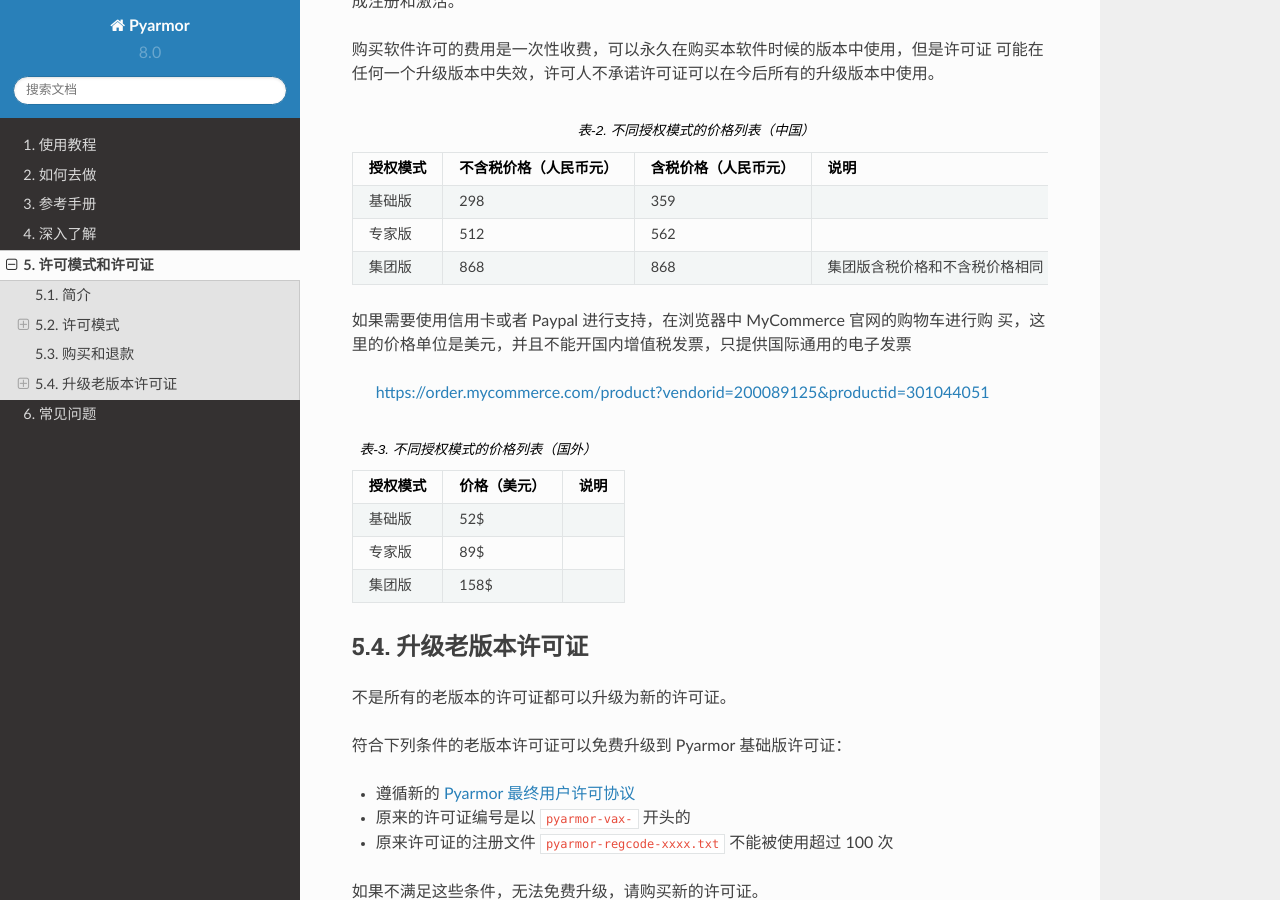
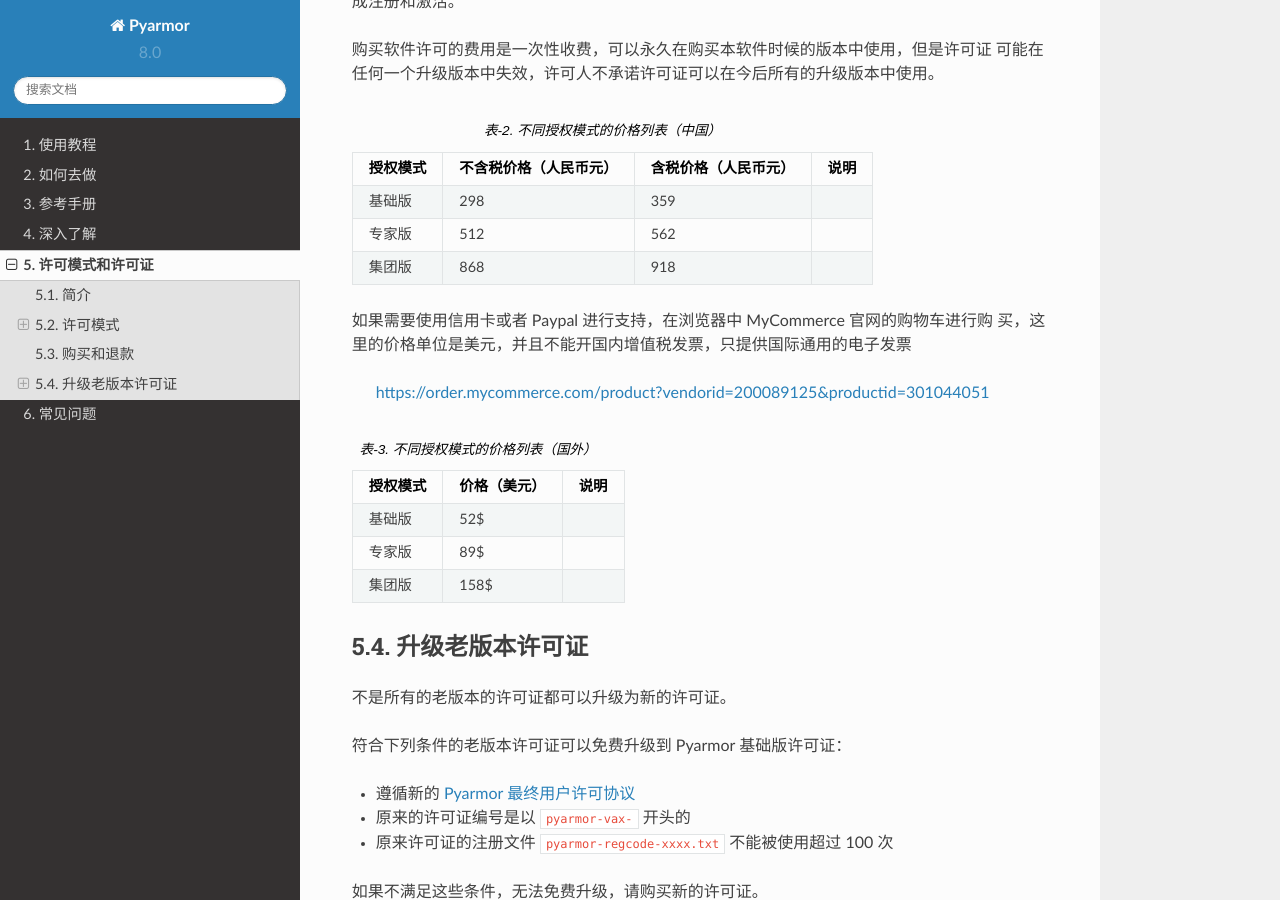
Before and after one commit to dashingsoft/pyarmor-docs-zh, a Sphinx documentation site: the page built from docs/licenses.rst, in a window 1280 px wide and 900 px high, scrolled down 2765 px. Built offline with Sphinx 7.4.7 and the Read the Docs theme 2.0.0, drawn with Linux system fonts in a browser that asks for light colours.

Commit message:
Refine doc

```diff
--- a/docs/licenses.rst
+++ b/docs/licenses.rst
@@ -135,8 +135,8 @@
      -
    * - 集团版
      - 868
-     - 868
-     - 集团版含税价格和不含税价格相同
+     - 918
+     -
 
 如果需要使用信用卡或者 Paypal 进行支持，在浏览器中 MyCommerce 官网的购物车进行购
 买，这里的价格单位是美元，并且不能开国内增值税发票，只提供国际通用的电子发票
```
